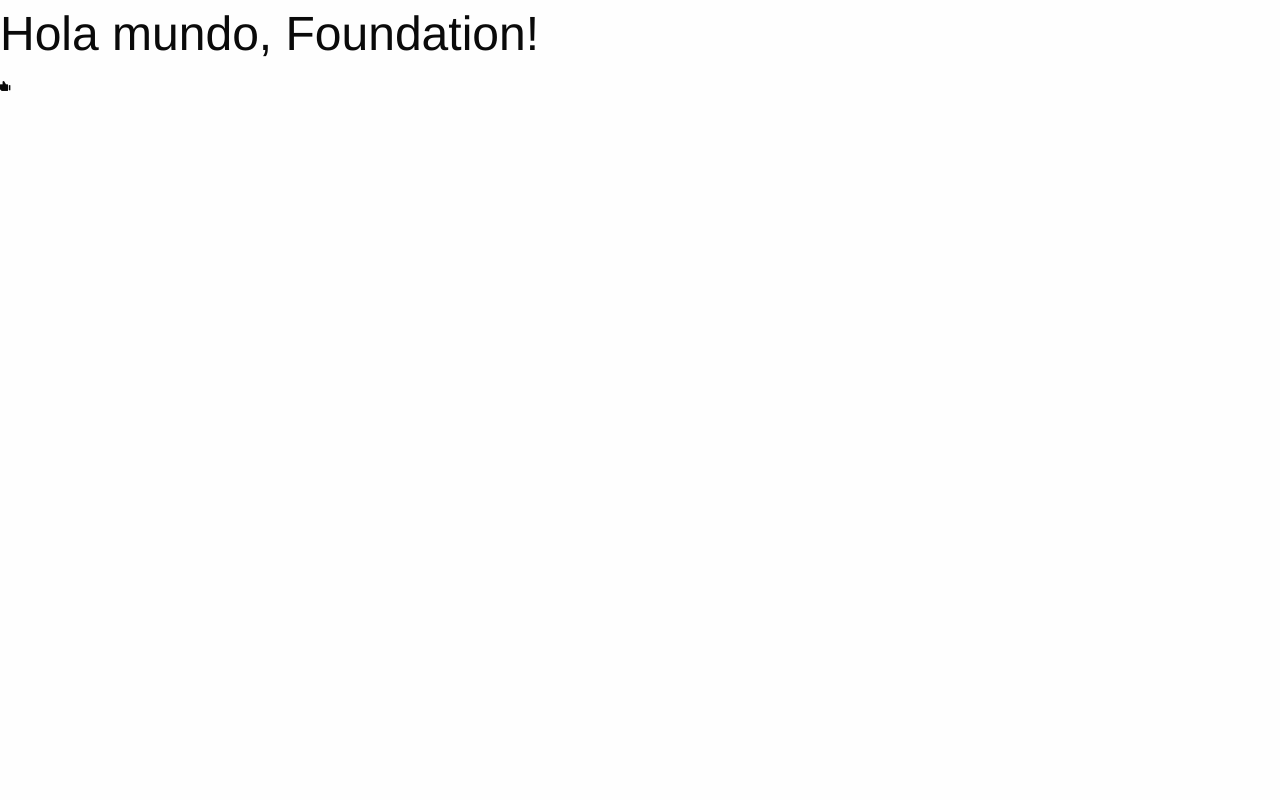
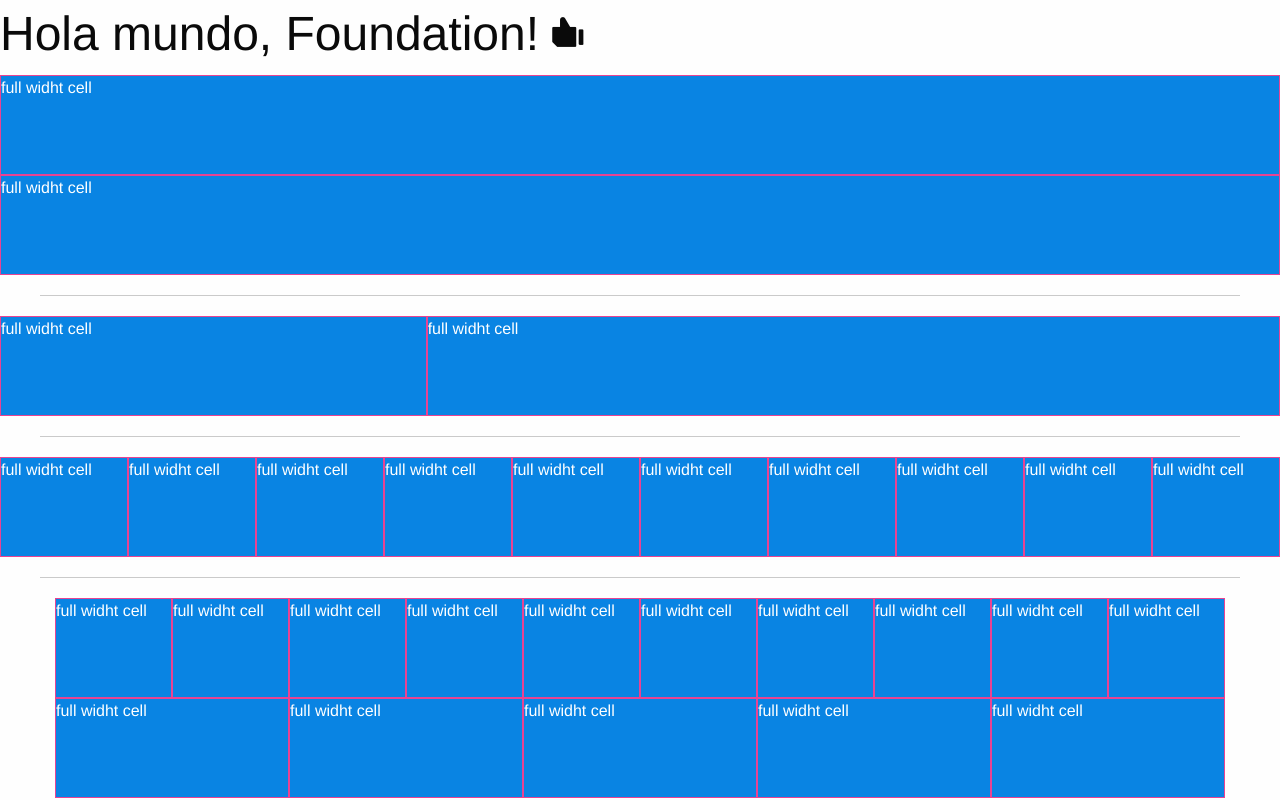
Before and after one commit to DiegoRojas93/The_tattooed_dragon, a plain HTML site: page index.html in a window 1280 px wide. Drawn offline with Linux system fonts and the light colour scheme.

Commit message:
La nueva grilla XY de Foundation

```diff
--- a/index.html
+++ b/index.html
@@ -11,8 +11,60 @@
   </head>
 <body>
 
-<h1>Hola mundo, Foundation!</h1>
-<i class="fi-like"></i>
+<h1>Hola mundo, Foundation! <i class="fi-like"></i></h1>
+
+
+<div class="grid-x">
+  <div class="cell">full widht cell</div>
+  <div class="cell">full widht cell</div>
+</div>
+
+<hr></hr>
+
+<div class="grid-x">
+  <div class="cell small-6 medium-4">full widht cell</div>
+  <div class="cell small-6 medium-8">full widht cell</div>
+</div>
+
+<hr></hr>
+
+<div class="grid-x">
+  <div class="cell auto">full widht cell</div>
+  <div class="cell auto">full widht cell</div>
+  <div class="cell auto">full widht cell</div>
+  <div class="cell auto">full widht cell</div>
+  <div class="cell auto">full widht cell</div>
+  <div class="cell auto">full widht cell</div>
+  <div class="cell auto">full widht cell</div>
+  <div class="cell auto">full widht cell</div>
+  <div class="cell auto">full widht cell</div>
+  <div class="cell auto">full widht cell</div>
+</div>
+
+<hr></hr>
+
+<div class="grid-container">
+  <div class="grid-x">
+    <div class="cell auto">full widht cell</div>
+    <div class="cell auto">full widht cell</div>
+    <div class="cell auto">full widht cell</div>
+    <div class="cell auto">full widht cell</div>
+    <div class="cell auto">full widht cell</div>
+    <div class="cell auto">full widht cell</div>
+    <div class="cell auto">full widht cell</div>
+    <div class="cell auto">full widht cell</div>
+    <div class="cell auto">full widht cell</div>
+    <div class="cell auto">full widht cell</div>
+  </div>
+  <div class="grid-x">
+    <div class="cell auto">full widht cell</div>
+    <div class="cell auto">full widht cell</div>
+    <div class="cell auto">full widht cell</div>
+    <div class="cell auto">full widht cell</div>
+    <div class="cell auto">full widht cell</div>
+  </div>
+</div>
+
 
 <script src="assets/js/app.js"></script>
 </body>
```
Also changed, not shown: assets/css/app.css, 1 other file.
